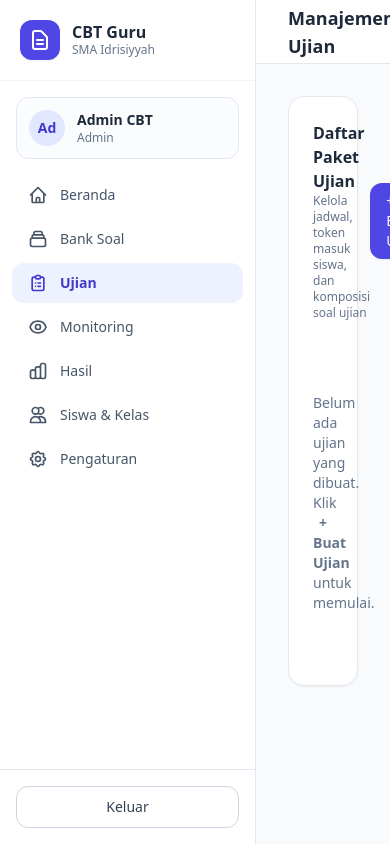
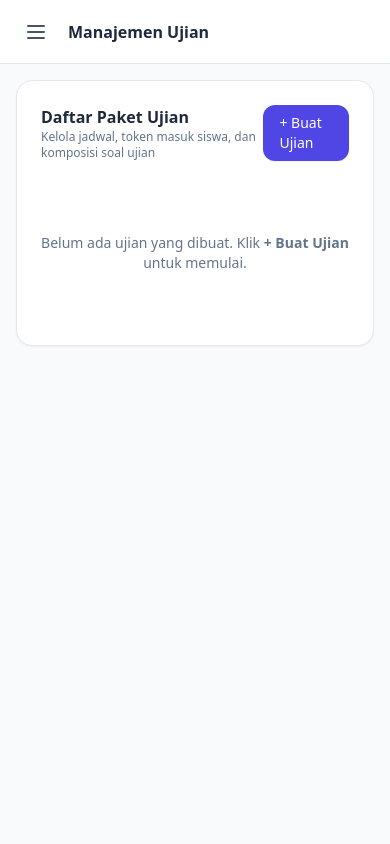
Before and after one commit to risky037/CBT, a Laravel app: page /admin/exams in a window 390 px wide. Run offline with Laravel 12, Linux system fonts and the light colour scheme; a user stored in the database is signed in; data comes from the database, SQL or seed files in the repository; data that the repository does not hold is empty; some libraries are stand-ins or nearby versions.

Commit message:
feat(admin): add responsive mobile sidebar navigation

```diff
--- a/resources/views/layouts/admin.blade.php
+++ b/resources/views/layouts/admin.blade.php
@@ -7,40 +7,60 @@
     <script src="https://cdn.tailwindcss.com"></script>
     <script defer src="https://cdn.jsdelivr.net/npm/alpinejs@3.x.x/dist/cdn.min.js"></script>
 </head>
-<body class="bg-slate-50 flex h-screen overflow-hidden text-slate-800 font-sans">
+<body class="bg-slate-50 flex h-screen overflow-hidden text-slate-800 font-sans" x-data="{ sidebarOpen: false }">
+
+    <!-- Mobile Sidebar Backdrop -->
+    <div x-show="sidebarOpen"
+         x-transition:enter="transition-opacity ease-linear duration-200"
+         x-transition:enter-start="opacity-0"
+         x-transition:enter-end="opacity-100"
+         x-transition:leave="transition-opacity ease-linear duration-200"
+         x-transition:leave-start="opacity-100"
+         x-transition:leave-end="opacity-0"
+         @click="sidebarOpen = false"
+         class="fixed inset-0 z-40 bg-slate-900/50 backdrop-blur-xs lg:hidden"
+         style="display: none;"></div>
 
     <!-- Sidebar -->
-    <aside class="w-64 bg-white border-r border-slate-200 flex flex-col justify-between">
+    <aside class="fixed inset-y-0 left-0 z-50 w-64 bg-white border-r border-slate-200 flex flex-col justify-between transform transition-transform duration-200 ease-in-out lg:static lg:translate-x-0"
+           :class="sidebarOpen ? 'translate-x-0 shadow-2xl' : '-translate-x-full lg:translate-x-0'">
         <div>
             <!-- Header Logo (Dinamis dari AppSetting) -->
             @php
                 $appSetting = \App\Models\AppSetting::first();
             @endphp
 
-            <div class="p-5 flex items-center gap-3 border-b border-slate-100 mb-4">
+            <div class="p-5 flex items-center justify-between border-b border-slate-100 mb-4">
+                <div class="flex items-center gap-3 overflow-hidden">
                     @if($appSetting && $appSetting->logo)
                         <!-- Menampilkan Logo yang diunggah -->
-                    <img src="{{ asset('storage/' . $appSetting->logo) }}" alt="Logo" class="h-10 w-10 object-contain">
-                    <div>
-                        <h1 class="font-bold text-slate-800 leading-tight">{{ $appSetting->app_name ?? 'CBT Guru' }}</h1>
-                        <p class="text-xs text-slate-500">{{ $appSetting->school_name ?? 'SMA Idrisiyyah' }}</p>
+                        <img src="{{ asset('storage/' . $appSetting->logo) }}" alt="Logo" class="h-10 w-10 object-contain shrink-0">
+                        <div class="overflow-hidden">
+                            <h1 class="font-bold text-slate-800 leading-tight truncate">{{ $appSetting->app_name ?? 'CBT Guru' }}</h1>
+                            <p class="text-xs text-slate-500 truncate">{{ $appSetting->school_name ?? 'SMA Idrisiyyah' }}</p>
                         </div>
                     @else
                         <!-- Jika belum ada logo, tampilkan ikon default -->
-                    <div class="w-10 h-10 bg-indigo-600 text-white rounded-xl flex items-center justify-center font-bold shadow-sm">
+                        <div class="w-10 h-10 bg-indigo-600 text-white rounded-xl flex items-center justify-center font-bold shadow-sm shrink-0">
                             <svg class="w-6 h-6" fill="none" stroke="currentColor" viewBox="0 0 24 24"><path stroke-linecap="round" stroke-linejoin="round" stroke-width="2" d="M9 12h6m-6 4h6m2 5H7a2 2 0 01-2-2V5a2 2 0 012-2h5.586a1 1 0 01.707.293l5.414 5.414a1 1 0 01.293.707V19a2 2 0 01-2 2z"></path></svg>
                         </div>
-                    <div>
-                        <h1 class="font-bold text-slate-800 leading-tight">CBT Guru</h1>
-                        <p class="text-xs text-slate-500">SMA Idrisiyyah</p>
+                        <div class="overflow-hidden">
+                            <h1 class="font-bold text-slate-800 leading-tight truncate">CBT Guru</h1>
+                            <p class="text-xs text-slate-500 truncate">SMA Idrisiyyah</p>
                         </div>
                     @endif
+                </div>
+
+                <!-- Tombol Tutup Sidebar di Mobile -->
+                <button type="button" @click="sidebarOpen = false" class="lg:hidden p-1.5 rounded-lg text-slate-400 hover:text-slate-600 hover:bg-slate-100 transition">
+                    <svg class="w-5 h-5" fill="none" stroke="currentColor" viewBox="0 0 24 24"><path stroke-linecap="round" stroke-linejoin="round" stroke-width="2" d="M6 18L18 6M6 6l12 12"></path></svg>
+                </button>
             </div>
 
             <!-- Profil Pengguna -->
             <div class="px-4 mb-4">
                 <div class="flex items-center gap-3 p-3 border border-slate-200 rounded-xl bg-slate-50/50">
-                    <div class="w-9 h-9 rounded-full bg-indigo-100 text-indigo-700 flex items-center justify-center font-bold text-sm">
+                    <div class="w-9 h-9 rounded-full bg-indigo-100 text-indigo-700 flex items-center justify-center font-bold text-sm shrink-0">
                         {{ substr(auth()->user()->name, 0, 2) }}
                     </div>
                     <div class="overflow-hidden">
@@ -52,38 +72,38 @@
 
             <!-- Menu Navigasi -->
             <nav class="px-3 space-y-1">
-                <a href="{{ route('admin.dashboard') }}" class="flex items-center gap-3 px-4 py-2.5 text-sm font-medium rounded-xl {{ request()->routeIs('admin.dashboard') ? 'bg-indigo-50 text-indigo-700 font-semibold' : 'text-slate-600 hover:bg-slate-100' }}">
-                    <svg class="w-5 h-5" fill="none" stroke="currentColor" viewBox="0 0 24 24"><path stroke-linecap="round" stroke-linejoin="round" stroke-width="2" d="M3 12l2-2m0 0l7-7 7 7M5 10v10a1 1 0 001 1h3m10-11l2 2m-2-2v10a1 1 0 01-1 1h-3m-6 0a1 1 0 001-1v-4a1 1 0 011-1h2a1 1 0 011 1v4a1 1 0 001 1m-6 0h6"></path></svg>
+                <a href="{{ route('admin.dashboard') }}" @click="sidebarOpen = false" class="flex items-center gap-3 px-4 py-2.5 text-sm font-medium rounded-xl {{ request()->routeIs('admin.dashboard') ? 'bg-indigo-50 text-indigo-700 font-semibold' : 'text-slate-600 hover:bg-slate-100' }}">
+                    <svg class="w-5 h-5 shrink-0" fill="none" stroke="currentColor" viewBox="0 0 24 24"><path stroke-linecap="round" stroke-linejoin="round" stroke-width="2" d="M3 12l2-2m0 0l7-7 7 7M5 10v10a1 1 0 001 1h3m10-11l2 2m-2-2v10a1 1 0 01-1 1h-3m-6 0a1 1 0 001-1v-4a1 1 0 011-1h2a1 1 0 011 1v4a1 1 0 001 1m-6 0h6"></path></svg>
                     <span>Beranda</span>
                 </a>
 
-                <a href="{{ route('admin.questions.index') }}" class="flex items-center gap-3 px-4 py-2.5 text-sm font-medium rounded-xl {{ request()->routeIs('admin.questions.*') ? 'bg-indigo-50 text-indigo-700 font-semibold' : 'text-slate-600 hover:bg-slate-100' }}">
-                    <svg class="w-5 h-5" fill="none" stroke="currentColor" viewBox="0 0 24 24"><path stroke-linecap="round" stroke-linejoin="round" stroke-width="2" d="M19 11H5m14 0a2 2 0 012 2v6a2 2 0 01-2 2H5a2 2 0 01-2-2v-6a2 2 0 012-2m14 0V9a2 2 0 00-2-2M5 11V9a2 2 0 012-2m0 0V5a2 2 0 012-2h6a2 2 0 012 2v2M7 7h10"></path></svg>
+                <a href="{{ route('admin.questions.index') }}" @click="sidebarOpen = false" class="flex items-center gap-3 px-4 py-2.5 text-sm font-medium rounded-xl {{ request()->routeIs('admin.questions.*') ? 'bg-indigo-50 text-indigo-700 font-semibold' : 'text-slate-600 hover:bg-slate-100' }}">
+                    <svg class="w-5 h-5 shrink-0" fill="none" stroke="currentColor" viewBox="0 0 24 24"><path stroke-linecap="round" stroke-linejoin="round" stroke-width="2" d="M19 11H5m14 0a2 2 0 012 2v6a2 2 0 01-2 2H5a2 2 0 01-2-2v-6a2 2 0 012-2m14 0V9a2 2 0 00-2-2M5 11V9a2 2 0 012-2m0 0V5a2 2 0 012-2h6a2 2 0 012 2v2M7 7h10"></path></svg>
                     <span>Bank Soal</span>
                 </a>
 
-                <a href="{{ route('admin.exams.index') }}" class="flex items-center gap-3 px-4 py-2.5 text-sm font-medium rounded-xl {{ request()->routeIs('admin.exams.*') ? 'bg-indigo-50 text-indigo-700 font-semibold' : 'text-slate-600 hover:bg-slate-100' }}">
-                    <svg class="w-5 h-5" fill="none" stroke="currentColor" viewBox="0 0 24 24"><path stroke-linecap="round" stroke-linejoin="round" stroke-width="2" d="M9 5H7a2 2 0 00-2 2v12a2 2 0 002 2h10a2 2 0 002-2V7a2 2 0 00-2-2h-2M9 5a2 2 0 002 2h2a2 2 0 002-2M9 5a2 2 0 012-2h2a2 2 0 012 2m-3 7h3m-3 4h3m-6-4h.01M9 16h.01"></path></svg>
+                <a href="{{ route('admin.exams.index') }}" @click="sidebarOpen = false" class="flex items-center gap-3 px-4 py-2.5 text-sm font-medium rounded-xl {{ request()->routeIs('admin.exams.*') ? 'bg-indigo-50 text-indigo-700 font-semibold' : 'text-slate-600 hover:bg-slate-100' }}">
+                    <svg class="w-5 h-5 shrink-0" fill="none" stroke="currentColor" viewBox="0 0 24 24"><path stroke-linecap="round" stroke-linejoin="round" stroke-width="2" d="M9 5H7a2 2 0 00-2 2v12a2 2 0 002 2h10a2 2 0 002-2V7a2 2 0 00-2-2h-2M9 5a2 2 0 002 2h2a2 2 0 002-2M9 5a2 2 0 012-2h2a2 2 0 012 2m-3 7h3m-3 4h3m-6-4h.01M9 16h.01"></path></svg>
                     <span>Ujian</span>
                 </a>
 
-                <a href="{{ route('admin.monitor.index') }}" class="flex items-center gap-3 px-4 py-2.5 text-sm font-medium rounded-xl {{ request()->routeIs('admin.monitor.*') ? 'bg-indigo-50 text-indigo-700 font-semibold' : 'text-slate-600 hover:bg-slate-100' }}">
-                    <svg class="w-5 h-5" fill="none" stroke="currentColor" viewBox="0 0 24 24"><path stroke-linecap="round" stroke-linejoin="round" stroke-width="2" d="M15 12a3 3 0 11-6 0 3 3 0 016 0z"></path><path stroke-linecap="round" stroke-linejoin="round" stroke-width="2" d="M2.458 12C3.732 7.943 7.523 5 12 5c4.478 0 8.268 2.943 9.542 7-1.274 4.057-5.064 7-9.542 7-4.477 0-8.268-2.943-9.542-7z"></path></svg>
+                <a href="{{ route('admin.monitor.index') }}" @click="sidebarOpen = false" class="flex items-center gap-3 px-4 py-2.5 text-sm font-medium rounded-xl {{ request()->routeIs('admin.monitor.*') ? 'bg-indigo-50 text-indigo-700 font-semibold' : 'text-slate-600 hover:bg-slate-100' }}">
+                    <svg class="w-5 h-5 shrink-0" fill="none" stroke="currentColor" viewBox="0 0 24 24"><path stroke-linecap="round" stroke-linejoin="round" stroke-width="2" d="M15 12a3 3 0 11-6 0 3 3 0 016 0z"></path><path stroke-linecap="round" stroke-linejoin="round" stroke-width="2" d="M2.458 12C3.732 7.943 7.523 5 12 5c4.478 0 8.268 2.943 9.542 7-1.274 4.057-5.064 7-9.542 7-4.477 0-8.268-2.943-9.542-7z"></path></svg>
                     <span>Monitoring</span>
                 </a>
 
-                <a href="{{ route('admin.results.index') }}" class="flex items-center gap-3 px-4 py-2.5 text-sm font-medium rounded-xl {{ request()->routeIs('admin.results.*') ? 'bg-indigo-50 text-indigo-700 font-semibold' : 'text-slate-600 hover:bg-slate-100' }}">
-                    <svg class="w-5 h-5" fill="none" stroke="currentColor" viewBox="0 0 24 24"><path stroke-linecap="round" stroke-linejoin="round" stroke-width="2" d="M9 19v-6a2 2 0 00-2-2H5a2 2 0 00-2 2v6a2 2 0 002 2h2a2 2 0 002-2zm0 0V9a2 2 0 012-2h2a2 2 0 012 2v10m-6 0a2 2 0 002 2h2a2 2 0 002-2m0 0V5a2 2 0 012-2h2a2 2 0 012 2v14a2 2 0 01-2 2h-2a2 2 0 01-2-2z"></path></svg>
+                <a href="{{ route('admin.results.index') }}" @click="sidebarOpen = false" class="flex items-center gap-3 px-4 py-2.5 text-sm font-medium rounded-xl {{ request()->routeIs('admin.results.*') ? 'bg-indigo-50 text-indigo-700 font-semibold' : 'text-slate-600 hover:bg-slate-100' }}">
+                    <svg class="w-5 h-5 shrink-0" fill="none" stroke="currentColor" viewBox="0 0 24 24"><path stroke-linecap="round" stroke-linejoin="round" stroke-width="2" d="M9 19v-6a2 2 0 00-2-2H5a2 2 0 00-2 2v6a2 2 0 002 2h2a2 2 0 002-2zm0 0V9a2 2 0 012-2h2a2 2 0 012 2v10m-6 0a2 2 0 002 2h2a2 2 0 002-2m0 0V5a2 2 0 012-2h2a2 2 0 012 2v14a2 2 0 01-2 2h-2a2 2 0 01-2-2z"></path></svg>
                     <span>Hasil</span>
                 </a>
 
-                <a href="{{ route('admin.students.index') }}" class="flex items-center gap-3 px-4 py-2.5 text-sm font-medium rounded-xl {{ request()->routeIs('admin.students.*') ? 'bg-indigo-50 text-indigo-700 font-semibold' : 'text-slate-600 hover:bg-slate-100' }}">
-                    <svg class="w-5 h-5" fill="none" stroke="currentColor" viewBox="0 0 24 24"><path stroke-linecap="round" stroke-linejoin="round" stroke-width="2" d="M12 4.354a4 4 0 110 5.292M15 21H3v-1a6 6 0 0112 0v1zm0 0h6v-1a6 6 0 00-9-5.197M13 7a4 4 0 11-8 0 4 4 0 018 0z"></path></svg>
+                <a href="{{ route('admin.students.index') }}" @click="sidebarOpen = false" class="flex items-center gap-3 px-4 py-2.5 text-sm font-medium rounded-xl {{ request()->routeIs('admin.students.*') ? 'bg-indigo-50 text-indigo-700 font-semibold' : 'text-slate-600 hover:bg-slate-100' }}">
+                    <svg class="w-5 h-5 shrink-0" fill="none" stroke="currentColor" viewBox="0 0 24 24"><path stroke-linecap="round" stroke-linejoin="round" stroke-width="2" d="M12 4.354a4 4 0 110 5.292M15 21H3v-1a6 6 0 0112 0v1zm0 0h6v-1a6 6 0 00-9-5.197M13 7a4 4 0 11-8 0 4 4 0 018 0z"></path></svg>
                     <span>Siswa & Kelas</span>
                 </a>
 
-                <a href="{{ route('admin.settings.index') }}" class="flex items-center gap-3 px-4 py-2.5 text-sm font-medium rounded-xl {{ request()->routeIs('admin.settings.*') ? 'bg-indigo-50 text-indigo-700 font-semibold' : 'text-slate-600 hover:bg-slate-100' }}">
-                    <svg class="w-5 h-5" fill="none" stroke="currentColor" viewBox="0 0 24 24"><path stroke-linecap="round" stroke-linejoin="round" stroke-width="2" d="M10.325 4.317c.426-1.756 2.924-1.756 3.35 0a1.724 1.724 0 002.573 1.066c1.543-.94 3.31.826 2.37 2.37a1.724 1.724 0 001.065 2.572c1.756.426 1.756 2.924 0 3.35a1.724 1.724 0 00-1.066 2.573c.94 1.543-.826 3.31-2.37 2.37a1.724 1.724 0 00-2.572 1.065c-.426 1.756-2.924 1.756-3.35 0a1.724 1.724 0 00-2.573-1.066c-1.543.94-3.31-.826-2.37-2.37a1.724 1.724 0 00-1.065-2.572c-1.756-.426-1.756-2.924 0-3.35a1.724 1.724 0 001.066-2.573c-.94-1.543.826-3.31 2.37-2.37.996.608 2.296.07 2.572-1.065z"></path><path stroke-linecap="round" stroke-linejoin="round" stroke-width="2" d="M15 12a3 3 0 11-6 0 3 3 0 016 0z"></path></svg>
+                <a href="{{ route('admin.settings.index') }}" @click="sidebarOpen = false" class="flex items-center gap-3 px-4 py-2.5 text-sm font-medium rounded-xl {{ request()->routeIs('admin.settings.*') ? 'bg-indigo-50 text-indigo-700 font-semibold' : 'text-slate-600 hover:bg-slate-100' }}">
+                    <svg class="w-5 h-5 shrink-0" fill="none" stroke="currentColor" viewBox="0 0 24 24"><path stroke-linecap="round" stroke-linejoin="round" stroke-width="2" d="M10.325 4.317c.426-1.756 2.924-1.756 3.35 0a1.724 1.724 0 002.573 1.066c1.543-.94 3.31.826 2.37 2.37a1.724 1.724 0 001.065 2.572c1.756.426 1.756 2.924 0 3.35a1.724 1.724 0 00-1.066 2.573c.94 1.543-.826 3.31-2.37 2.37a1.724 1.724 0 00-2.572 1.065c-.426 1.756-2.924 1.756-3.35 0a1.724 1.724 0 00-2.573-1.066c-1.543.94-3.31-.826-2.37-2.37a1.724 1.724 0 00-1.065-2.572c-1.756-.426-1.756-2.924 0-3.35a1.724 1.724 0 001.066-2.573c-.94-1.543.826-3.31 2.37-2.37.996.608 2.296.07 2.572-1.065z"></path><path stroke-linecap="round" stroke-linejoin="round" stroke-width="2" d="M15 12a3 3 0 11-6 0 3 3 0 016 0z"></path></svg>
                     <span>Pengaturan</span>
                 </a>
             </nav>
@@ -101,12 +121,19 @@
     </aside>
 
     <!-- Konten Utama -->
-    <main class="flex-1 flex flex-col h-screen overflow-hidden">
-        <header class="h-16 bg-white border-b border-slate-200 flex items-center justify-between px-8">
-            <h2 class="text-lg font-bold text-slate-800">@yield('title', 'Bank Soal')</h2>
+    <main class="flex-1 flex flex-col h-screen overflow-hidden min-w-0">
+        <header class="h-16 bg-white border-b border-slate-200 flex items-center justify-between px-4 sm:px-6 lg:px-8">
+            <div class="flex items-center gap-3">
+                <button type="button" @click="sidebarOpen = true" class="lg:hidden p-2 rounded-xl text-slate-600 hover:bg-slate-100 hover:text-slate-800 transition focus:outline-none focus:ring-2 focus:ring-indigo-500" aria-label="Buka Menu">
+                    <svg class="w-6 h-6" fill="none" stroke="currentColor" viewBox="0 0 24 24">
+                        <path stroke-linecap="round" stroke-linejoin="round" stroke-width="2" d="M4 6h16M4 12h16M4 18h16"></path>
+                    </svg>
+                </button>
+                <h2 class="text-base sm:text-lg font-bold text-slate-800 truncate">@yield('title', 'Bank Soal')</h2>
+            </div>
         </header>
 
-        <div class="flex-1 overflow-y-auto p-8">
+        <div class="flex-1 overflow-y-auto p-4 sm:p-6 lg:p-6 xl:p-8">
             @if(session('success'))
                 <div class="mb-4 p-4 bg-emerald-50 border border-emerald-200 text-emerald-700 rounded-xl text-sm">
                     {{ session('success') }}
```
Lines whose indentation alone changed are shown as unchanged.
